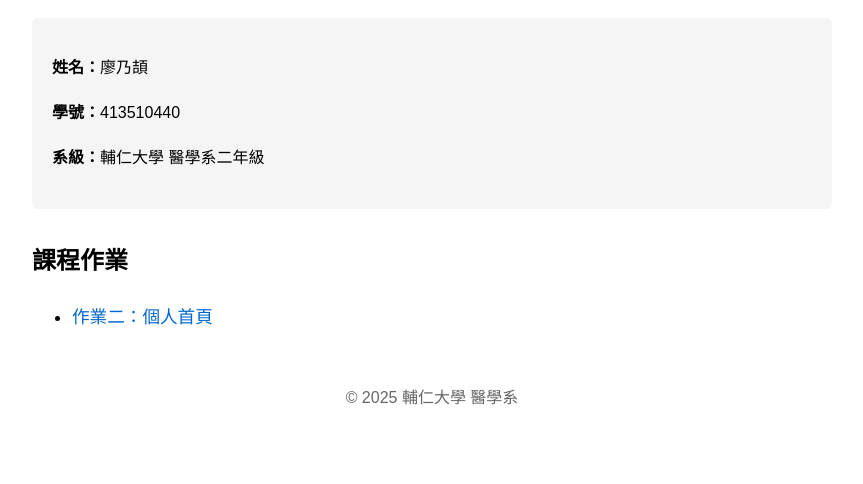
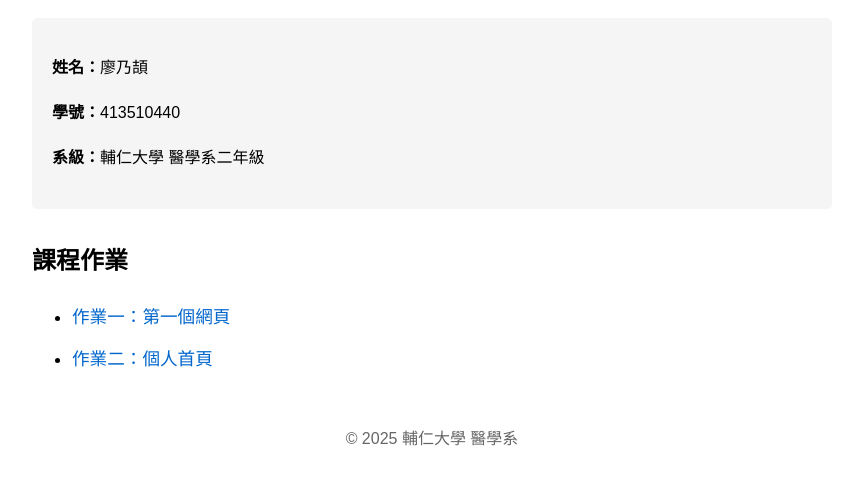
Before and after one commit to circuitcortex/circuitcortex.github.io, a plain HTML site: page index.html in a window 1280 px wide. Shown: the part 164-648 px from the top of the page, without its empty margins (208-1071 px from the left). Drawn offline with Linux system fonts and the light colour scheme.

Commit message:
main page update: hw1

```diff
--- a/index.html
+++ b/index.html
@@ -52,6 +52,7 @@
 <div class="assignments">
     <h2>課程作業</h2>
     <ul>
+        <li><a href="hw1/">作業一：第一個網頁</a></li>
         <li><a href="hw2/">作業二：個人首頁</a></li>
     </ul>
 </div>
```
